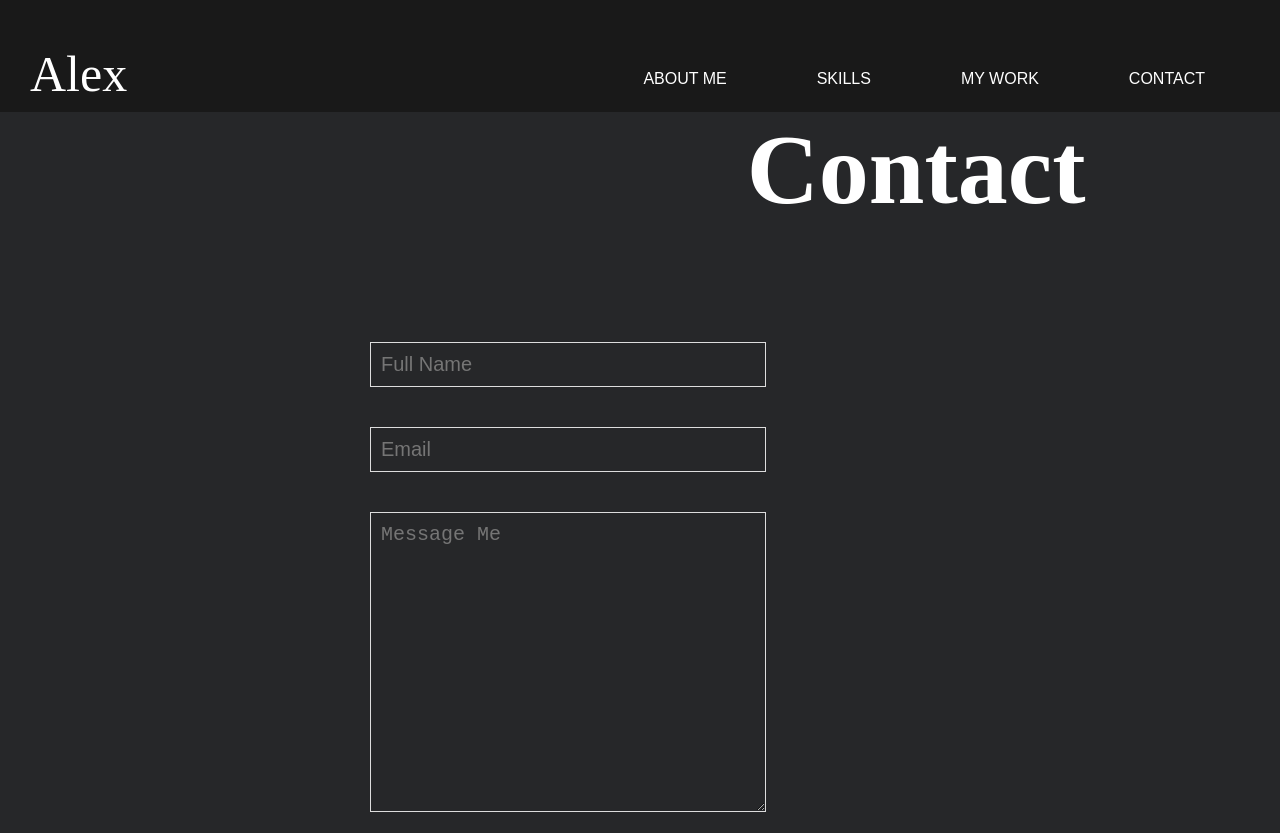
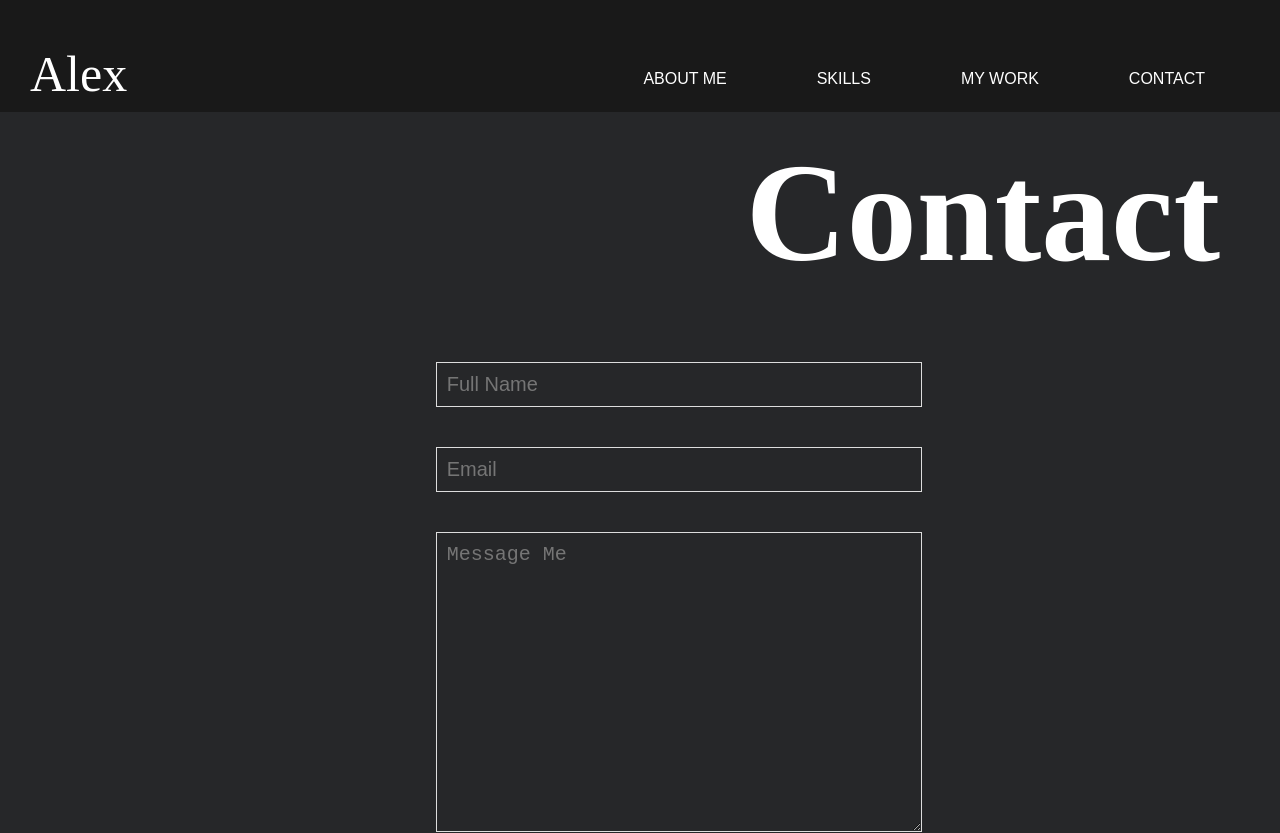
Before and after one commit to AlexIrina/Portfolio, a React (Create React App) app: page /contact in a window 1280 px wide. Shown: the top 833 px of the page. Built offline with nearby package versions, Linux system fonts and the light colour scheme.

Commit message:
added more styling

```diff
--- a/src/styles.css
+++ b/src/styles.css
@@ -39,7 +39,6 @@ body {
 
 /* main section */
 .main-container {
-  outline: 2px solid red;
   position: relative;
   background: #262729;
   color: white;
@@ -205,6 +204,8 @@ button a {
 }
 
 .image-container {
+  display: flex;
+  flex-wrap: wrap;
   width: 100vw;
   height: 55vh;
   grid-row: 4/5;
@@ -228,22 +229,23 @@ button a {
   grid-template-rows: repeat(12, 100px);
   background: #262729;
   height: 100vh;
+  padding: 20px;
 }
 
 .contact-section h1 {
   grid-row: 1/3;
   grid-column: 8/-1;
-  font-size: 100px;
+  font-size: 140px;
   color: white;
 }
 
 form {
-  width: 500px;
-  margin: auto 0;
+  width: 600px;
+
   padding: 10px 30px;
   height: 500px;
   grid-row: 3/4;
-  grid-column: 4/10;
+  grid-column: 5/10;
   /* outline: 1px solid white; */
 }
 input {
```
